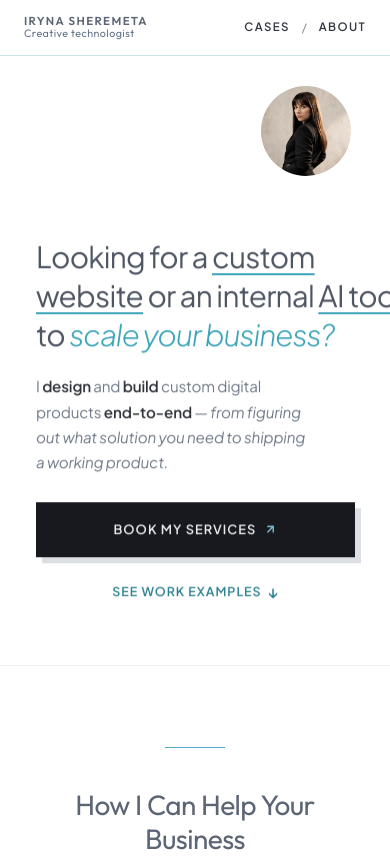
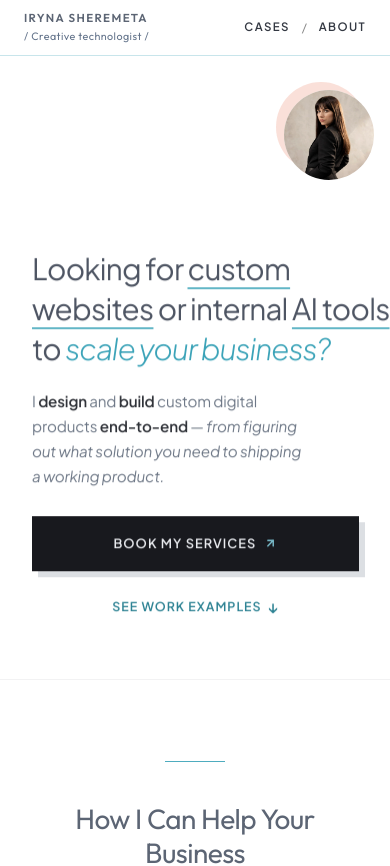
Before and after one commit to Irene2828/porfoliojuly, a Next.js app: page / in a window 390 px wide. Shown: the top 866 px of the page. Built offline with nearby package versions, Linux system fonts and the light colour scheme; no server answers; the database is empty.

Commit message:
style: align mobile hero gutters with services, fix mobile peach shadow, wrap title with slashes, and refine headline underlines

```diff
--- a/src/app/components/Header.css
+++ b/src/app/components/Header.css
@@ -377,7 +377,8 @@
     display: flex !important;
     flex-direction: column !important;
     align-items: flex-start !important;
-    gap: 0.15rem !important;
+    text-align: left !important;
+    gap: 0.38rem !important;
     white-space: nowrap;
   }
 
@@ -389,6 +390,8 @@
     letter-spacing: 0.12em;
     text-transform: uppercase;
     line-height: 1.1;
+    text-align: left !important;
+    align-self: flex-start !important;
   }
 
   .mobile-brand-title {
@@ -400,6 +403,8 @@
     letter-spacing: 0.04em !important;
     line-height: 1.1 !important;
     text-transform: none;
+    text-align: left !important;
+    align-self: flex-start !important;
   }
 
   .mobile-header-right {
@@ -435,13 +440,18 @@
   .mobile-header-left .mobile-brand-link {
     flex-direction: column !important;
     align-items: flex-start !important;
-    gap: 0.05rem !important;
+    text-align: left !important;
+    gap: 0.35rem !important;
   }
   .mobile-brand-name {
     font-size: 11.55px !important;
+    text-align: left !important;
+    align-self: flex-start !important;
   }
   .mobile-brand-title {
     font-size: 0.672rem !important;
+    text-align: left !important;
+    align-self: flex-start !important;
   }
 }
 
--- a/src/app/components/Header.tsx
+++ b/src/app/components/Header.tsx
@@ -69,7 +69,7 @@ export default function Header() {
       <div className="mobile-header-left">
         <a href="/" aria-label="Home" className="mobile-brand-link">
           <span className="mobile-brand-name">IRYNA SHEREMETA</span>
-          <span className="mobile-brand-title">Creative technologist</span>
+          <span className="mobile-brand-title">/ Creative technologist /</span>
         </a>
       </div>
 
--- a/src/app/components/Hero.css
+++ b/src/app/components/Hero.css
@@ -796,7 +796,8 @@
   .hero-section {
     padding-top: 5rem !important;
     padding-bottom: 3.5rem !important;
-    padding-inline: 1.25rem !important;
+    padding-left: clamp(1rem, 4vw, 1.5rem) !important;
+    padding-right: clamp(1rem, 4vw, 1.5rem) !important;
     min-height: auto !important;
     height: auto !important;
     width: 100% !important;
@@ -1862,8 +1863,8 @@
   }
 
   .hero-image-container {
-    overflow: hidden !important;
-    padding-bottom: 16px !important;
+    overflow: visible !important;
+    padding-bottom: 0 !important;
   }
 
   .v2-theme .hero-name-group,
@@ -1888,15 +1889,17 @@
     flex-direction: row !important;
     align-items: center !important;
     justify-content: flex-end !important; /* aligned to the right side */
-    padding-left: clamp(0.75rem, 4vw, 1.5rem) !important;
-    padding-right: clamp(1rem, 5vw, 2rem) !important;
-    margin-top: 0.35rem !important;
+    padding: 10px 0 6px 10px !important; /* unclipped space for top-left peach shadow */
+    width: 100% !important;
+    max-width: 100% !important;
+    margin-top: 0 !important;
     margin-bottom: 0.5rem !important;
     background: transparent !important;
     border: none !important;
     border-radius: 0 !important;
     box-shadow: none !important;
     box-sizing: border-box !important;
+    overflow: visible !important;
   }
   .v2-theme .hero-image-container,
   .hero-image-container {
@@ -1904,12 +1907,13 @@
     width: clamp(82px, 23vw, 98px) !important;
     height: clamp(82px, 23vw, 98px) !important;
     border-radius: 50% !important;
-    box-shadow: -6px -6px 0px #ffffff !important;
+    box-shadow: -8px -8px 0px rgba(236, 145, 119, 0.28) !important;
     margin: 0 !important;
     padding: 0 !important;
     flex-shrink: 0 !important;
     background: transparent !important;
     border: none !important;
+    overflow: visible !important;
   }
   .hero-image-brackets,
   .hero-image-brackets-left,
--- a/src/app/index.css
+++ b/src/app/index.css
@@ -363,7 +363,7 @@ h1, h2, h3, h4, h5, h6 {
     font-size: clamp(44px, 4.1vw, 63px) !important;
     font-weight: 400 !important;
     letter-spacing: -0.035em !important;
-    line-height: 1.22 !important;
+    line-height: 1.26 !important;
     max-width: 100% !important;
     color: #4e5563 !important;
     -webkit-text-fill-color: #4e5563 !important;
@@ -377,7 +377,7 @@ h1, h2, h3, h4, h5, h6 {
   }
 
   .v2-theme .headline-line {
-    line-height: 1.20 !important;
+    line-height: 1.24 !important;
     white-space: nowrap !important;
   }
 }
@@ -392,18 +392,18 @@ h1, h2, h3, h4, h5, h6 {
 
 .headline-teal-underline {
   text-decoration: underline !important;
-  text-decoration-color: #3ba3b8 !important;
+  text-decoration-color: #62b6c6 !important;
   text-decoration-thickness: 1.5px !important;
-  text-underline-offset: 5px !important;
+  text-underline-offset: 6.5px !important;
 }
 
 .headline-underline {
   position: relative;
   display: inline-block;
   text-decoration: underline;
-  text-decoration-color: #3ba3b8;
+  text-decoration-color: #62b6c6;
   text-decoration-thickness: 1.5px;
-  text-underline-offset: 5px;
+  text-underline-offset: 6.5px;
 }
 
 .headline-light {
@@ -458,7 +458,7 @@ h1, h2, h3, h4, h5, h6 {
     font-size: clamp(28px, 7.6vw, 40px) !important; /* Perfectly sized for 3 lines on mobile */
     font-weight: 400 !important;
     letter-spacing: -0.025em !important;
-    line-height: 1.31 !important;
+    line-height: 1.35 !important;
     max-width: 100% !important;
     color: #4e5563 !important;
     -webkit-text-fill-color: #4e5563 !important;
@@ -1022,15 +1022,15 @@ h1, h2, h3, h4, h5, h6 {
     flex-direction: row !important;
     align-items: center !important;
     justify-content: flex-end !important; /* aligned to the right side */
-    padding-left: clamp(0.75rem, 4vw, 1.5rem) !important;
-    padding-right: clamp(1rem, 5vw, 2rem) !important;
-    margin-top: 0.35rem !important;
+    padding: 10px 0 6px 10px !important;
+    margin-top: 0 !important;
     margin-bottom: 0.5rem !important;
     box-sizing: border-box !important;
     transform: none !important;
     background: transparent !important;
     border: none !important;
     box-shadow: none !important;
+    overflow: visible !important;
   }
 
   /* Circled Avatar under header on mobile, aligned to the right */
@@ -1050,7 +1050,7 @@ h1, h2, h3, h4, h5, h6 {
     overflow: visible !important;
     position: relative !important;
     /* Pale peach offset shadow matching desktop hero */
-    box-shadow: -6px -6px 0px rgba(236, 145, 119, 0.22) !important;
+    box-shadow: -8px -8px 0px rgba(236, 145, 119, 0.28) !important;
     background: transparent !important;
     border: none !important;
   }
--- a/src/app/v2/components/HeroV2.tsx
+++ b/src/app/v2/components/HeroV2.tsx
@@ -96,12 +96,12 @@ export default function HeroV2() {
                 className="hero-text"
                 style={{ transform: 'translateY(-0.4rem)' }}
               >
-                <h1 className="hero-statement hero-statement-anim" style={{ display: 'flex', flexDirection: 'column', gap: '0px', lineHeight: '1.18' }}>
+                <h1 className="hero-statement hero-statement-anim" style={{ display: 'flex', flexDirection: 'column', gap: '0px', lineHeight: '1.22' }}>
                   <span className="headline-line headline-light">
-                    Looking for a <span className="headline-teal-underline">custom</span>
+                    Looking for <span className="headline-teal-underline">custom</span>
                   </span>
                   <span ref={line2Ref} className="headline-line headline-light" style={{ width: 'fit-content' }}>
-                    <span className="headline-teal-underline">website</span> or an internal <span className="headline-teal-underline">AI tool</span>
+                    <span className="headline-teal-underline">websites</span> or internal <span className="headline-teal-underline">AI tools</span>
                   </span>
                   <span className="headline-line headline-light">
                     to <span className="headline-italic-thinner" style={{ fontStyle: 'italic' }}>scale your business?</span>
```
